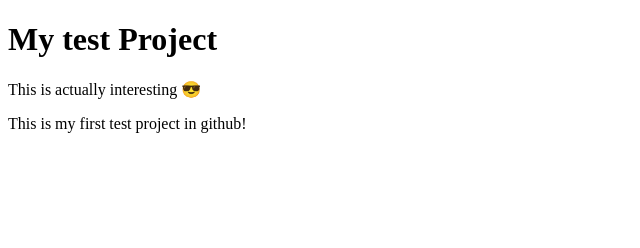
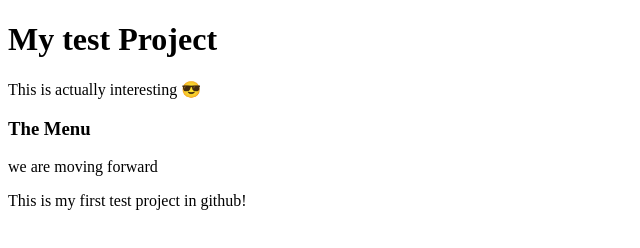
Before and after one commit to donchris1/Django-deployment-example-, a plain HTML site: page hello.html in a window 1280 px wide. Shown: the whole page, without its empty margins (0-640 px from the left). Drawn offline with Linux system fonts and the light colour scheme.

Commit message:
Update hello.html

```diff
--- a/hello.html
+++ b/hello.html
@@ -6,6 +6,8 @@
        <body>
               <h1>My test Project </h1>
                <p>This is actually interesting 😎 </p>
+               <h3> The Menu </h3>
+                <p> we are moving forward  </p>
 
               <p>This is my first test project in github!</p>
        </body>
```
